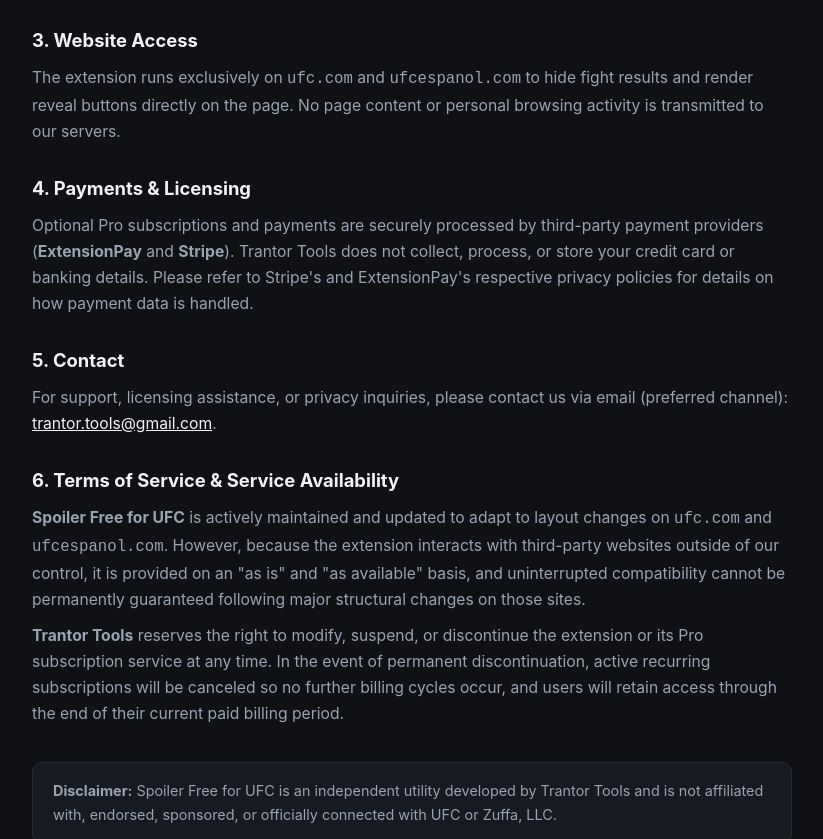
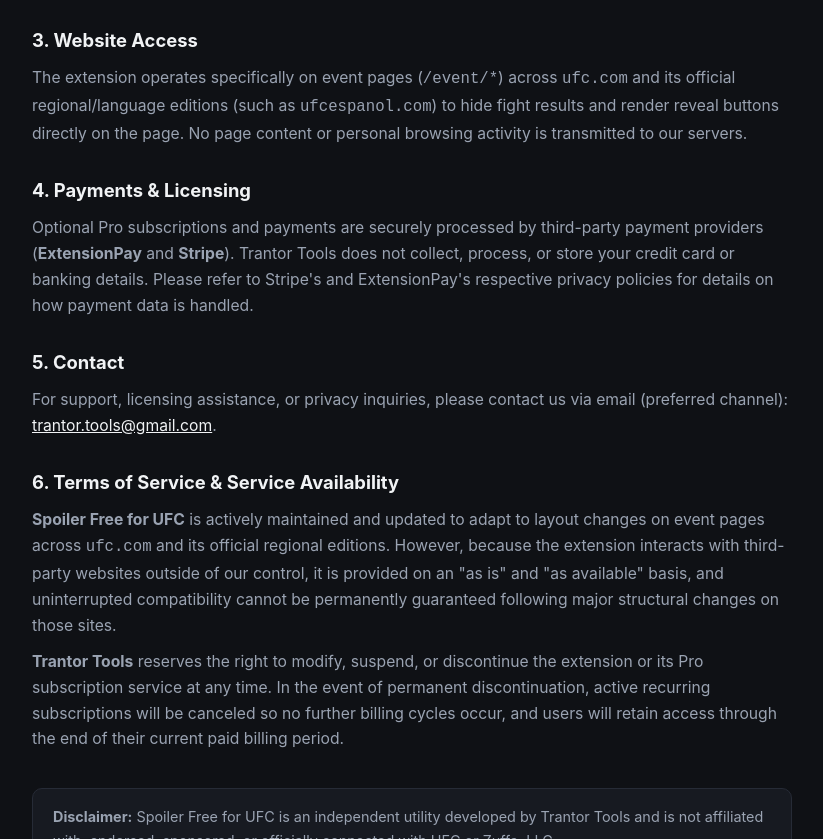
Before and after one commit to trantor-tools/trantor-tools.github.io, a plain HTML site: page spoiler-free-for-ufc/privacy.html in a window 1280 px wide. Shown: the part 586-1425 px from the top of the page, without its empty margins (228-1051 px from the left). Drawn offline with Linux system fonts and the light colour scheme.

Commit message:
Clarify scope to official UFC event pages and regional editions

```diff
--- a/spoiler-free-for-ufc/privacy.html
+++ b/spoiler-free-for-ufc/privacy.html
@@ -137,10 +137,12 @@
       <section>
         <h2>3. Website Access</h2>
         <p>
-          The extension runs exclusively on <code>ufc.com</code> and
-          <code>ufcespanol.com</code> to hide fight results and render reveal
-          buttons directly on the page. No page content or personal browsing
-          activity is transmitted to our servers.
+          The extension operates specifically on event pages
+          (<code>/event/*</code>) across <code>ufc.com</code> and its official
+          regional/language editions (such as <code>ufcespanol.com</code>) to
+          hide fight results and render reveal buttons directly on the page. No
+          page content or personal browsing activity is transmitted to our
+          servers.
         </p>
       </section>
 
@@ -169,12 +171,12 @@
         <h2>6. Terms of Service &amp; Service Availability</h2>
         <p>
           <strong>Spoiler Free for UFC</strong> is actively maintained and
-          updated to adapt to layout changes on <code>ufc.com</code> and
-          <code>ufcespanol.com</code>. However, because the extension interacts
-          with third-party websites outside of our control, it is provided on an
-          "as is" and "as available" basis, and uninterrupted compatibility
-          cannot be permanently guaranteed following major structural changes on
-          those sites.
+          updated to adapt to layout changes on event pages across
+          <code>ufc.com</code> and its official regional editions. However,
+          because the extension interacts with third-party websites outside of
+          our control, it is provided on an "as is" and "as available" basis,
+          and uninterrupted compatibility cannot be permanently guaranteed
+          following major structural changes on those sites.
         </p>
         <p>
           <strong>Trantor Tools</strong> reserves the right to modify, suspend,
```
